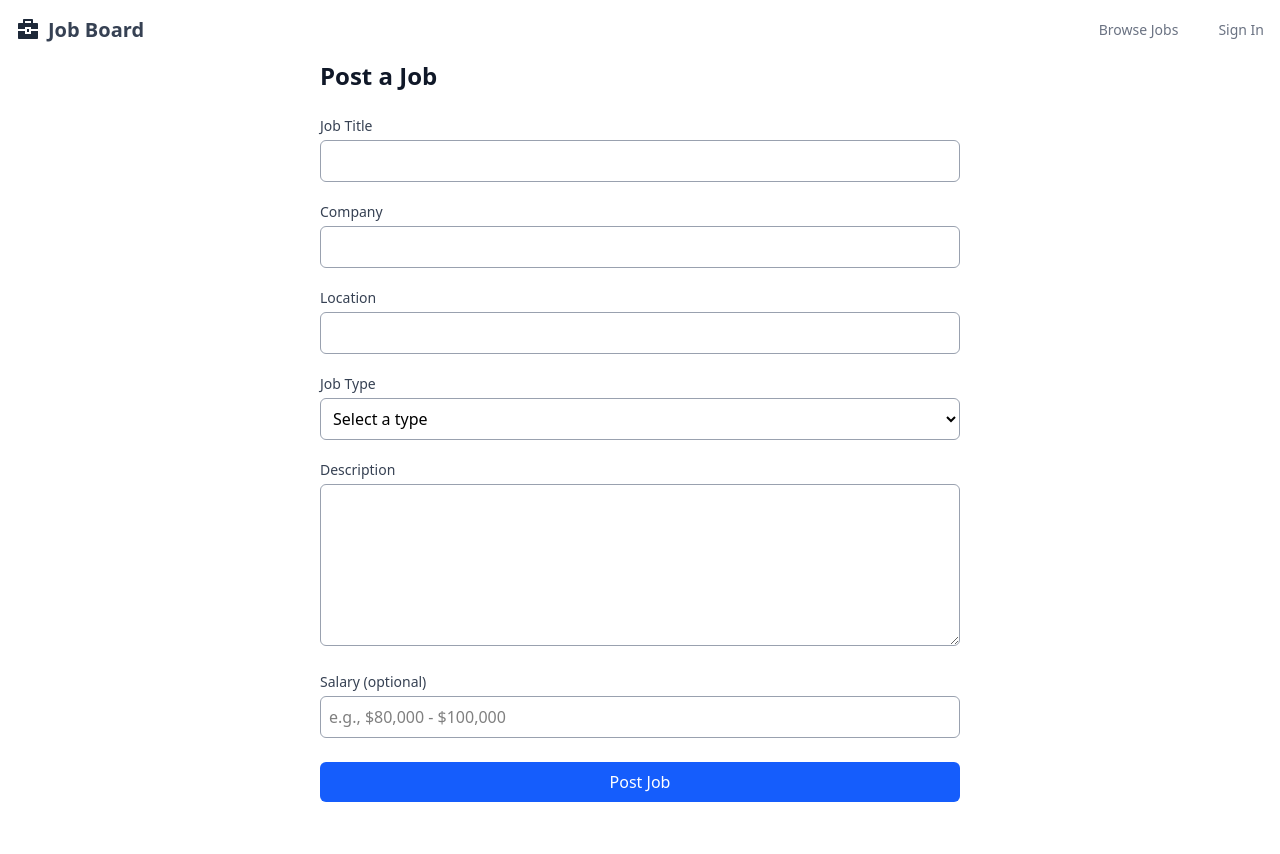
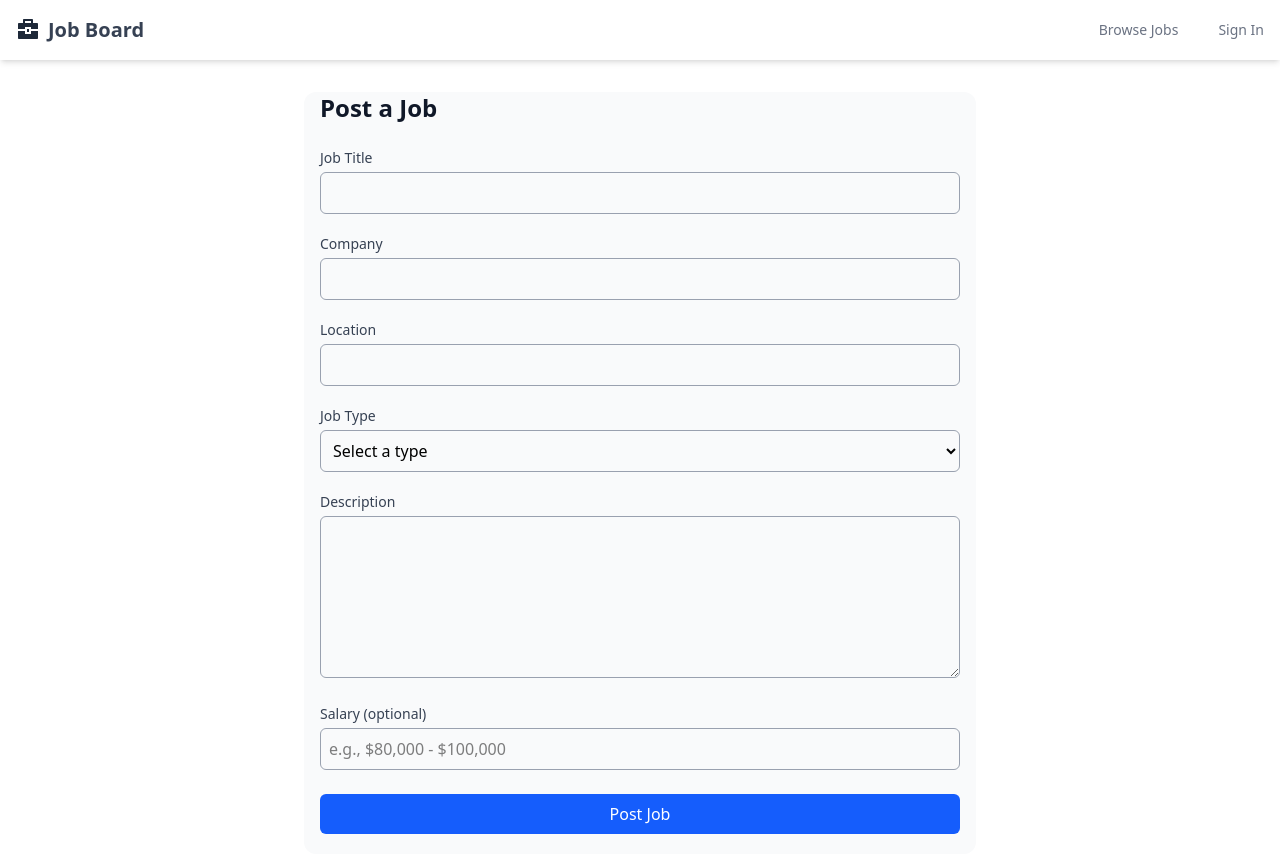
Before and after one commit to jfgarcia0911/jobseeker, a Next.js app: page /jobs/post in a window 1280 px wide. Before the commit the page ends 822 px from the top, so only its background shows below. Built offline with nearby package versions, Linux system fonts and the light colour scheme; no server answers.

Commit message:
add jobs page

```diff
--- a/src/app/api/jobs/route.ts
+++ b/src/app/api/jobs/route.ts
@@ -19,8 +19,8 @@ export async function POST(request: Request) {
                 postedById: session.user.id
             }
         });
+        return NextResponse.json(job);
 
-        return NextResponse.json(job);
 
     }catch(error) {
        console.error("Error creating job: ", error);
--- a/src/app/components/Navbar.tsx
+++ b/src/app/components/Navbar.tsx
@@ -19,7 +19,7 @@ export default function Navbar() {
   };
 
   return (
-    <nav className='flex items-center justify-center'>
+    <nav className='flex items-center justify-center  shadow-md'>
       <div className=' flex items-center justify-between p-4  w-7xl text-gray-500 '>
         <div >
 
--- /dev/null
+++ b/src/app/jobs/page.tsx
@@ -0,0 +1,6 @@
+
+
+
+export default async function JobsPage() {
+
+}
--- a/src/app/jobs/post/page.tsx
+++ b/src/app/jobs/post/page.tsx
@@ -1,3 +1,5 @@
+"use client"
+
 import React, { FormEvent } from 'react'
 
 
@@ -6,6 +8,7 @@ export default function PostJobPage() {
 
   const handleSubmit = async (e: FormEvent<HTMLFormElement>) => {
     e.preventDefault();
+
     const formData = new FormData(e.currentTarget);
     const data = {
       title: formData.get("title"),
@@ -16,11 +19,24 @@ export default function PostJobPage() {
       salary: formData.get("salary"),
     }
     console.log(data);
+
+    try {
+      await fetch('/api/jobs', {
+        method: "POST",
+        headers: {
+          "Content-Type": "application/json"
+        },
+        body: JSON.stringify(data)
+      })
+
+      window.location.href = "/jobs";
+    } catch(error){
+        console.error("Error posting job:", error);
+    }
   }
-
   return (
-    <div className='max-w-2xl mx-auto  px-4'>
-      <form>
+    <div className='max-w-2xl m-auto h-full '>
+      <form onSubmit={handleSubmit} className='px-4 mt-8 bg-gray-50 rounded-xl'>
         <h1 className='text-2xl font-bold mb-6 text-gray-900'>Post a Job</h1>
         <div>
             <label htmlFor="title" className='block text-sm font-medium text-gray-700'>Job Title</label>
```
